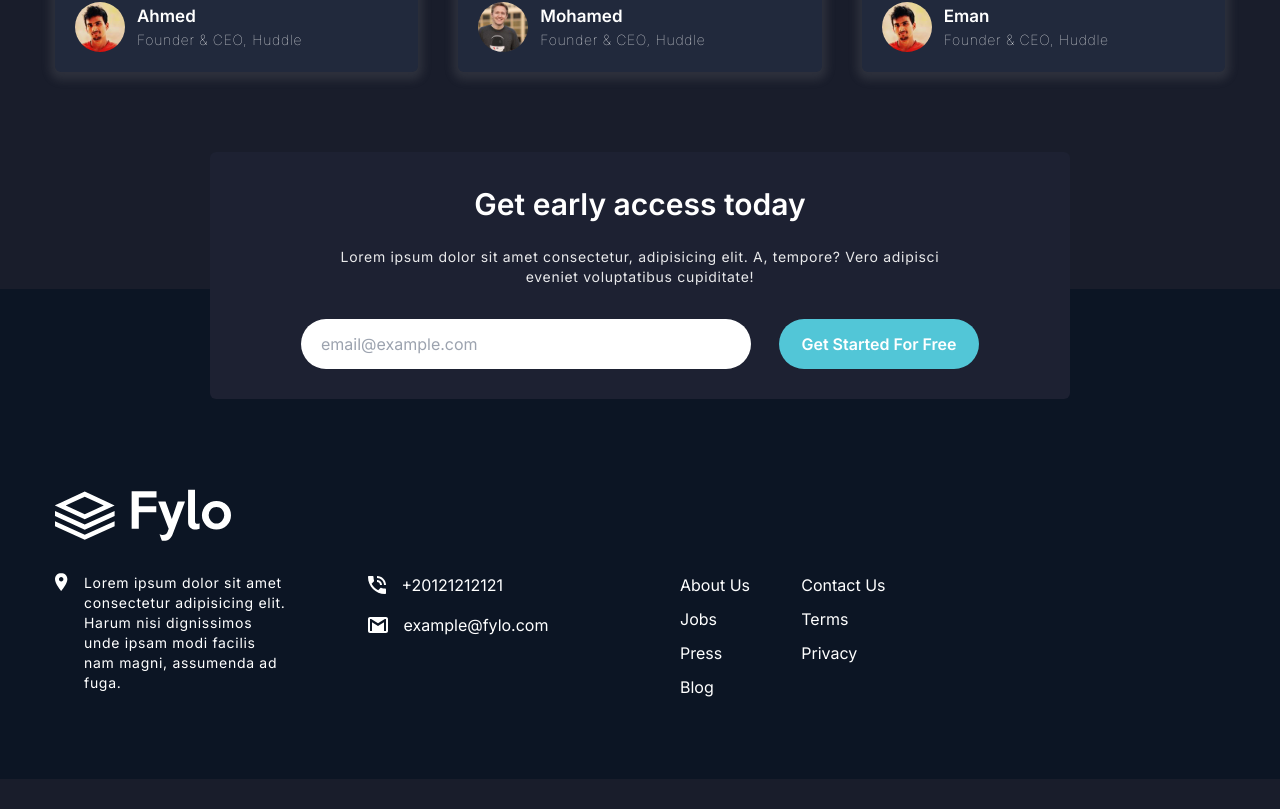
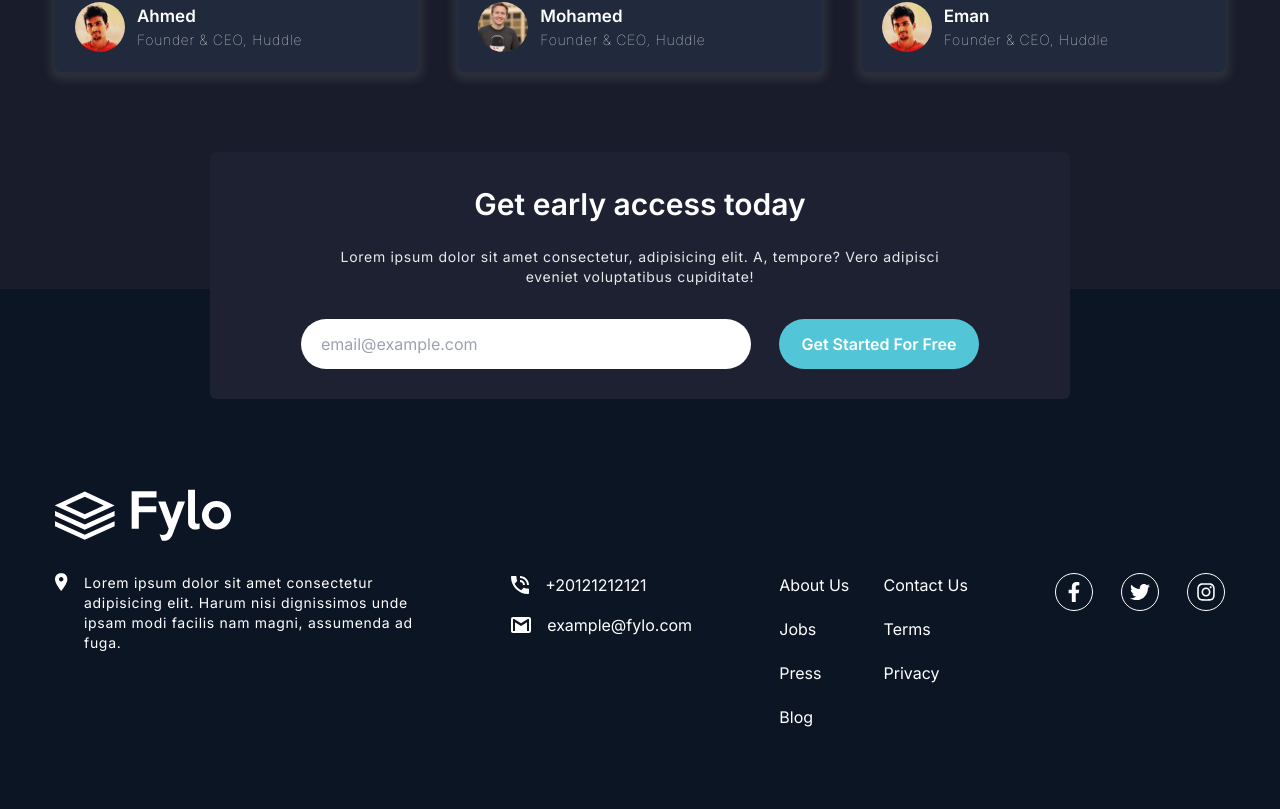
Before and after one commit to ahmed-mostafa2020/landingPage-Taileindcss, a Next.js app: page / in a window 1280 px wide. Shown: the part 2292-3101 px from the top of the page. Before the commit the page ends 3071 px from the top, so only its background shows below. Built offline with nearby package versions, Linux system fonts and the light colour scheme.

Commit message:
footer done

```diff
--- a/package.json
+++ b/package.json
@@ -11,7 +11,8 @@
   "dependencies": {
     "next": "14.1.0",
     "react": "^18",
-    "react-dom": "^18"
+    "react-dom": "^18",
+    "react-icons": "^5.0.1"
   },
   "devDependencies": {
     "@types/node": "^20",
--- a/src/components/Footer.tsx
+++ b/src/components/Footer.tsx
@@ -5,6 +5,8 @@ import logo from "../../public/assets/images/logo.svg";
 import phone from "../../public/assets/images/icon-phone.svg";
 import location from "../../public/assets/images/icon-location.svg";
 import email from "../../public/assets/images/icon-email.svg";
+import { FaFacebookF, FaTwitter, FaInstagram } from "react-icons/fa";
+
 import Link from "next/link";
 import { useState } from "react";
 
@@ -25,9 +27,9 @@ const Footer = () => {
   ]);
 
   const [socialIcons, setSocialIcons] = useState([
-    "facebook",
-    "twitter",
-    "instagram",
+    { social: "facebook", icon: <FaFacebookF /> },
+    { social: "twitter", icon: <FaTwitter /> },
+    { social: "instagram", icon: <FaInstagram /> },
   ]);
 
   return (
@@ -37,11 +39,11 @@ const Footer = () => {
           <Image src={logo} alt="logo" />
         </Link>
 
-        <div className="grid grid-cols-1 md:grid-cols-2 lg:grid-cols-4 gap-20">
+        <div className="flex justify-between flex-wrap flex-col md:flex-row gap-[30px]">
           <div className="flex gap-4 items-start">
             <Image src={location} alt="location-img" />
 
-            <p className="text-sm tracking-wider break-words">
+            <p className="text-sm tracking-wider break-words w-[340px] max-w-full">
               Lorem ipsum dolor sit amet consectetur adipisicing elit. Harum
               nisi dignissimos unde ipsam modi facilis nam magni, assumenda ad
               fuga.
@@ -61,9 +63,9 @@ const Footer = () => {
             ))}
           </div>
 
-          <ul className="grid grid-cols-1 md:grid-cols-2 gap-[10px]">
+          <ul className="grid grid-cols-1 md:grid-cols-2 gap-[20px] w-fit">
             {links.map((item) => (
-              <li key={item}>
+              <li className="w-fit" key={item}>
                 <Link
                   href={item.toLowerCase()}
                   className=" hover:text-hoverColor transition-all duration-200"
@@ -74,7 +76,19 @@ const Footer = () => {
             ))}
           </ul>
 
-          <div></div>
+          <ul className="flex gap-7 h-fit">
+            {socialIcons.map((item) => (
+              <li className="h-fit" key={item.social}>
+                <Link
+                  className="flex items-center p-2 text-[20px]  border-mainColor border-[1px] border-solid hover:text-hoverColor hover:border-hoverColor rounded-full transition-all duration-300 ease-in-out"
+                  href={`https://${item.social}.com/`}
+                  target="_blank"
+                >
+                  {item.icon}
+                </Link>
+              </li>
+            ))}
+          </ul>
         </div>
       </div>
     </footer>
--- a/src/components/Testimonials.tsx
+++ b/src/components/Testimonials.tsx
@@ -35,7 +35,7 @@ const Testimonials = () => {
     <section className="space">
       <div className="container relative grid gap-10 grid-cols-1 md:grid-cols-2 lg:grid-cols-3">
         <Image
-          className="absolute top-[-35px]  -z-[1] "
+          className="absolute top-[-35px] left-[10px]  -z-[1] "
           src={quotes}
           alt="quote"
         />
```
Also changed, not shown: 1 other file (tests, documents, lock files or other folders).
